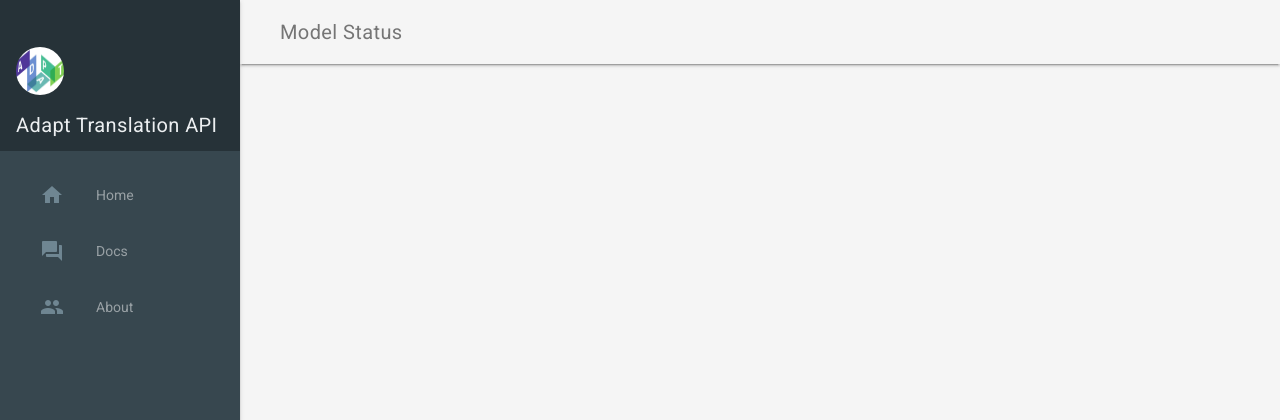
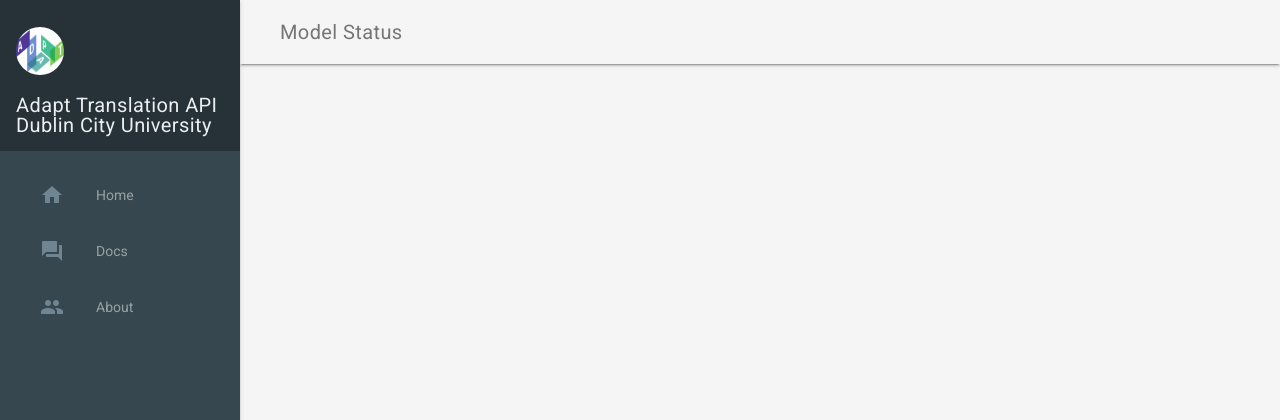
Before and after one commit to DanielGall500/Aniela, a FastAPI app: template src/app/templates/index.html in a window 1280 px wide. Shown: the top 420 px of the page. Run offline with FastAPI, Linux system fonts and the light colour scheme; the template is opened without the code that fills it, so the values that code supplies are empty; parts of the project's set-up code (start-up, migrations or seed data) failed here and were passed over.

Commit message:
added university reference

```diff
--- a/src/app/templates/index.html
+++ b/src/app/templates/index.html
@@ -72,6 +72,7 @@
           <img src="{{ url_for('static', path='images/adapt-logo.png')}}" class="demo-avatar">
           <br>
           <span class="mdl-layout-title">Adapt Translation API</span>
+          <span class="mdl-layout-title">Dublin City University</span>
         </header>
         <nav class="demo-navigation mdl-navigation mdl-color--blue-grey-800">
           <a class="mdl-navigation__link" href=""><i class="mdl-color-text--blue-grey-400 material-icons" role="presentation">home</i>Home</a>
```
